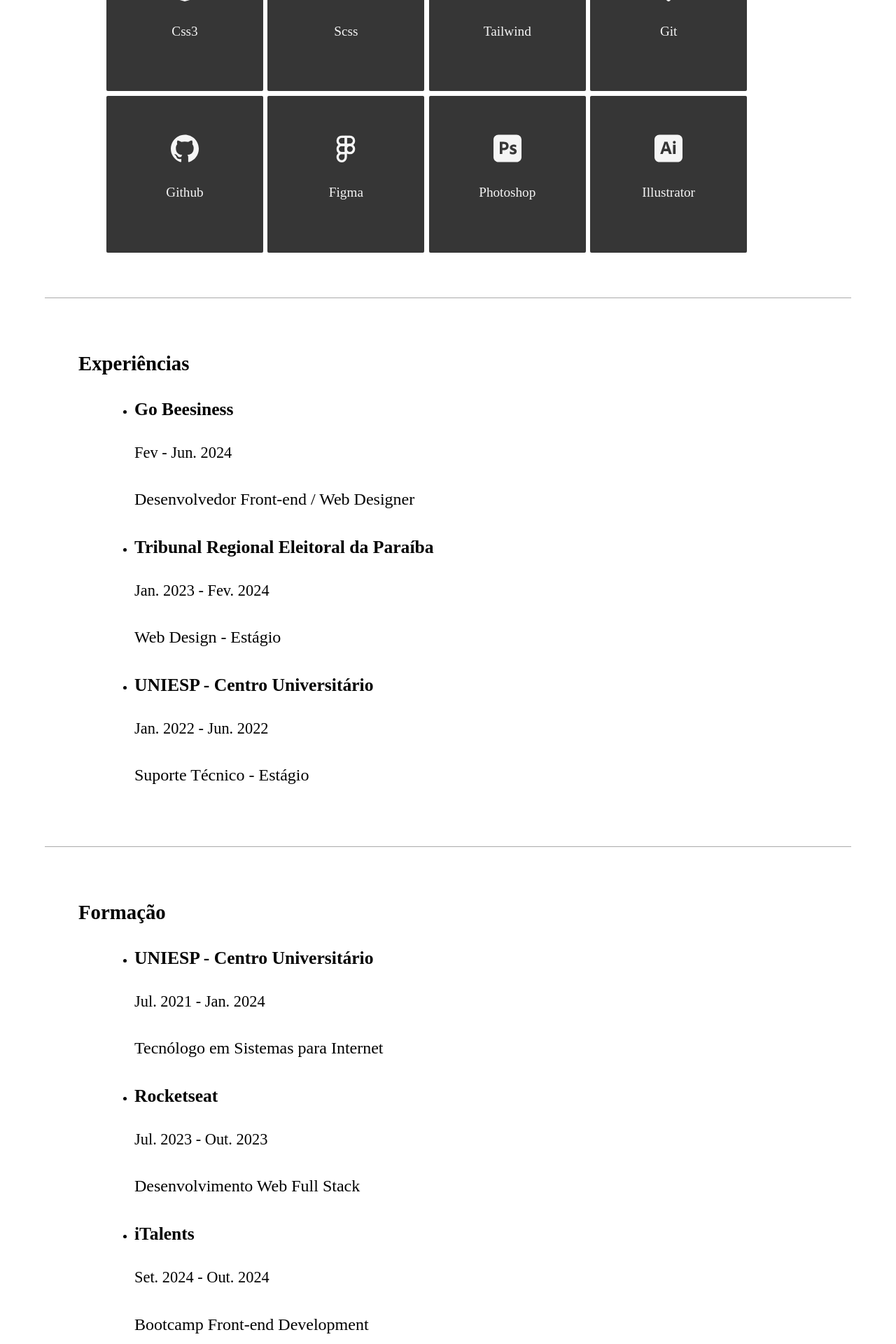
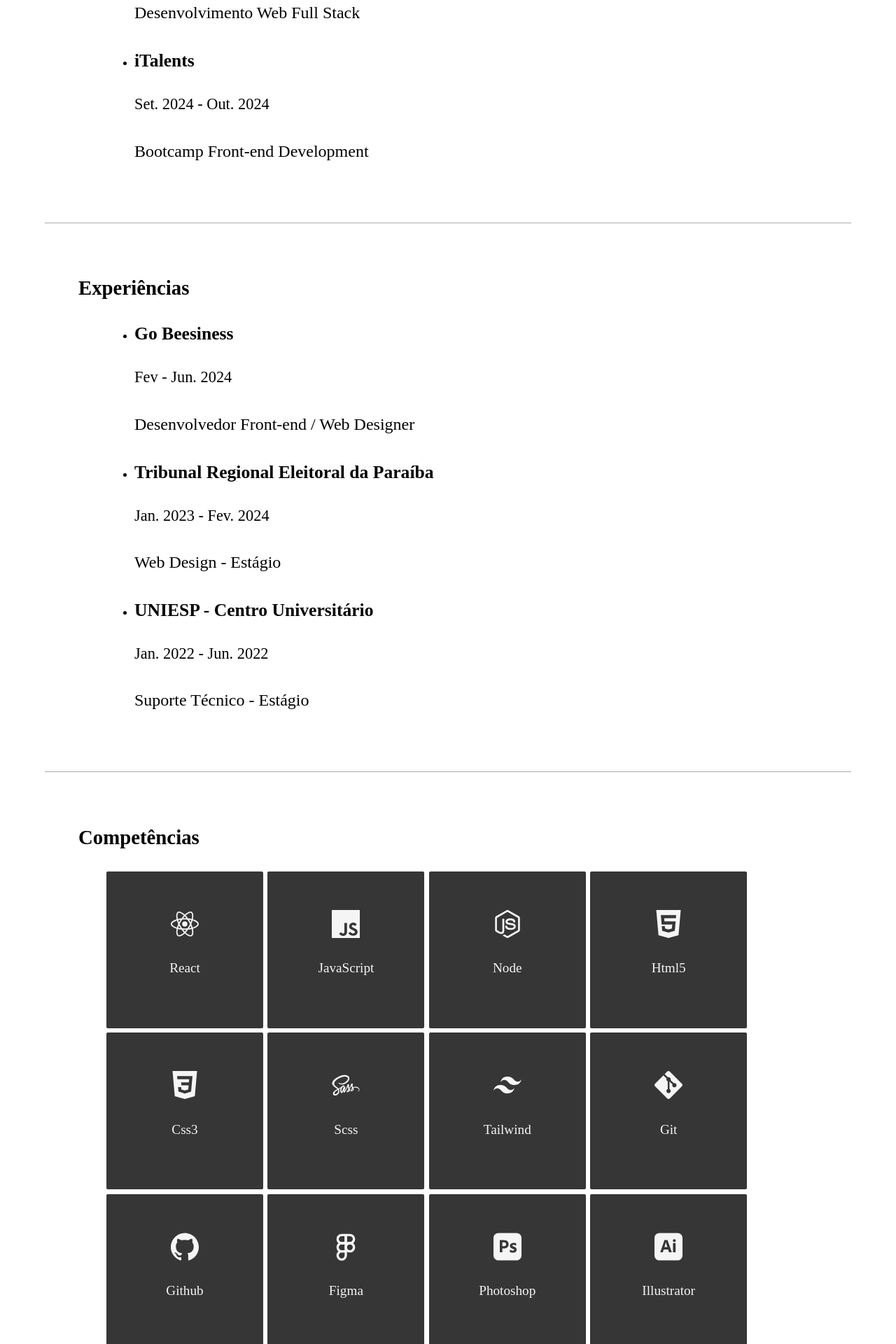
Before and after one commit to pedrogles/portfolio, a React (Vite) app: page /sobre in a window 1280 px wide. Shown: the part 1340-3260 px from the top of the page at 70% size. Built offline with nearby package versions, Linux system fonts and the light colour scheme; the HTML template or start-up script is replaced by a standard one.

Commit message:
Refactor: reorder components on aboutpage

```diff
--- a/src/pages/aboutPage/AboutPage.jsx
+++ b/src/pages/aboutPage/AboutPage.jsx
@@ -9,13 +9,13 @@
                 <AboutMe/>
 
                 <Line/>
-                <Skills/>
+                <Educations/>
 
                 <Line/>
                 <Experiences/>
 
                 <Line/>
-                <Educations/>
+                <Skills/>
 
                 <FixedButtons/>
             </main>
```
